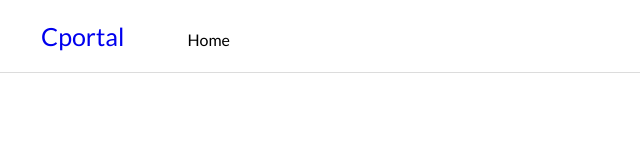
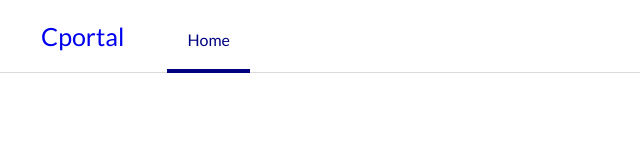
Before and after one commit to ImmanuelSalva/Cportal, a plain HTML site: page index.html in a window 1280 px wide. Shown: the full height of the page, 0-640 px from the left. Drawn offline with Linux system fonts and the light colour scheme.

Commit message:
Update index.html

```diff
--- a/index.html
+++ b/index.html
@@ -10,7 +10,7 @@
 		<header>
 			<a href="./" id="logo">Cportal</a>
 				<div id="navbar">
-					<a href="./">Home</a>
+					<a href="./" style="color: navy; border-bottom-color: navy;">Home</a>
 				</div>
 		</header>
 	</body>
```
